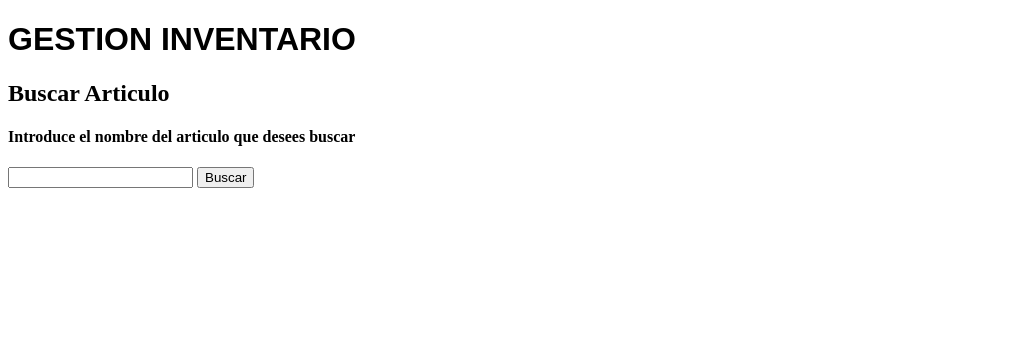
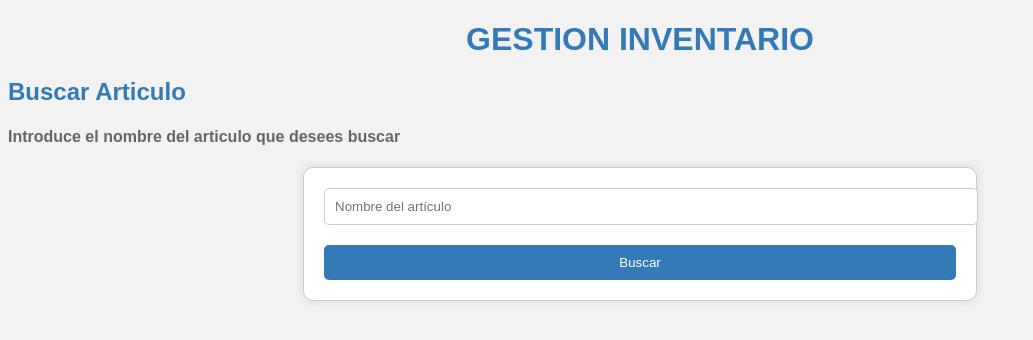
Before and after one commit to JoanC9/ArquitecturaSoftware, a Python web app: template gestionpedidos/templates/buscar.html in a window 1280 px wide. Shown: the top 340 px of the page, without its empty margins (0-1033 px from the left). Run offline with Jinja, Linux system fonts and the light colour scheme; the template is opened without the code that fills it, so the values that code supplies are empty.

Commit message:
colocando estilos a los html

```diff
--- a/gestionpedidos/templates/buscar.html
+++ b/gestionpedidos/templates/buscar.html
@@ -6,13 +6,61 @@
     <title>Buscar</title>
 
     <style>
-
-        h1 {
-
-            font-family: Arial, "Helvetica Neue", Helvetica, sans-serif;
-            font-weight:  900;
+        /* Estilos generales */
+        body {
+            font-family: Arial, sans-serif;
+            background-color: #f2f2f2;
         }
 
+        /* Estilos para los títulos */
+        h1 {
+            text-align: center;
+            color: #337ab7;
+            margin-bottom: 20px;
+        }
+
+        h2 {
+            color: #337ab7;
+            margin-top: 20px;
+        }
+
+        h4 {
+            color: #666;
+        }
+
+        /* Estilos para el formulario */
+        form {
+            width: 50%;
+            margin: 0 auto;
+            padding: 20px;
+            border: 1px solid #ccc;
+            border-radius: 10px;
+            box-shadow: 0 0 10px rgba(0, 0, 0, 0.1);
+            background-color: #fff;
+        }
+
+        /* Estilos para los campos del formulario */
+        input[type="text"] {
+            width: 100%;
+            padding: 10px;
+            margin-bottom: 20px;
+            border: 1px solid #ccc;
+            border-radius: 5px;
+        }
+
+        input[type="submit"] {
+            width: 100%;
+            padding: 10px;
+            background-color: #337ab7;
+            color: #fff;
+            border: none;
+            border-radius: 5px;
+            cursor: pointer;
+        }
+
+        input[type="submit"]:hover {
+            background-color: #23527c;
+        }
     </style>
 
 </head>
@@ -26,7 +74,7 @@
 
     <form action="/encontrar/" method="get">
 
-        <input type="text" name="art">
+        <input type="text" name="art" placeholder="Nombre del artículo">
 
         <input type="submit" value="Buscar">
 
```
Also changed, not shown: gestionpedidos/templates/encontrar.html (+43 -11 lines).
